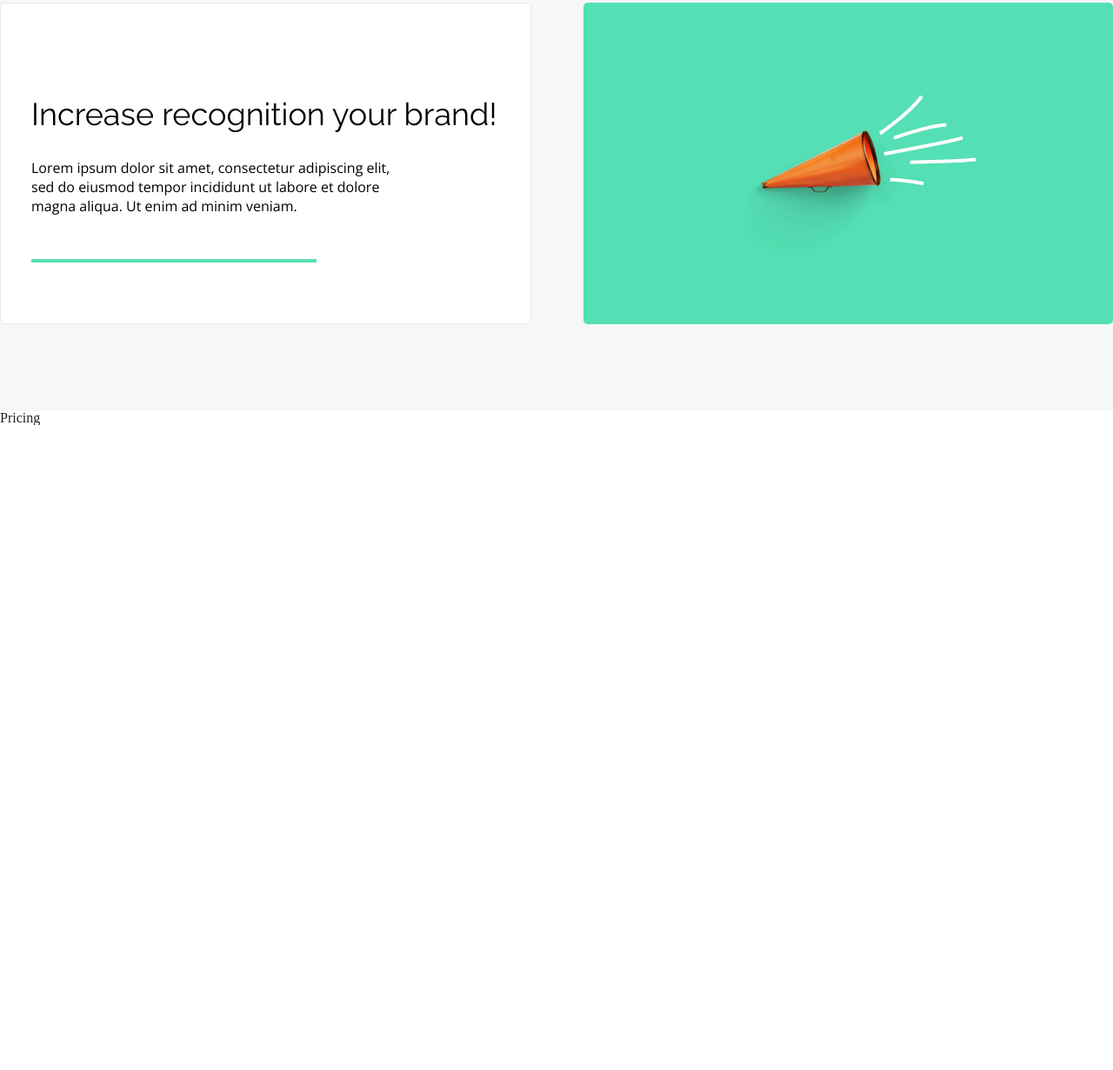
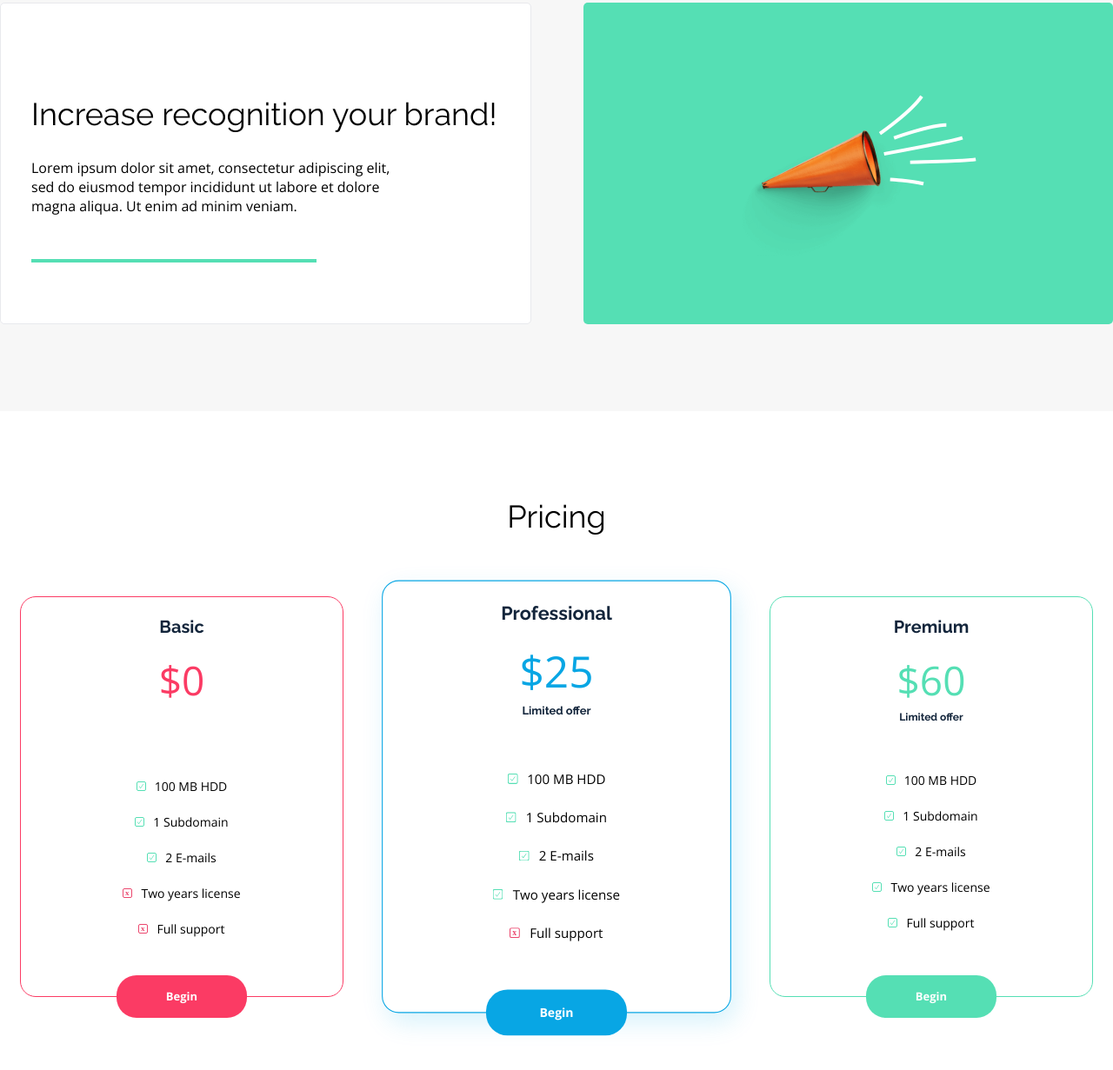
Before and after one commit to DomiGano/BestShop-Warsztat, a plain HTML site: page index.html in a window 1280 px wide. Shown: the part 2219-3450 px from the top of the page at 87% size. Before the commit the page ends 2708 px from the top, so only its background shows below. Drawn offline with nearby package versions, Linux system fonts and the light colour scheme.

Commit message:
Pricing - Finish + Added Hover Buttons

```diff
--- a/css/style.css
+++ b/css/style.css
@@ -41,11 +41,19 @@ color: #707070 ;
     background-color: var(--main-color);
     font-family: Open Sans;
     font-weight: 700;
+    cursor:pointer;
 }
 
 .container {
     max-width: 1352px;
     margin: 0 auto;
+}
+
+.basic_title {
+    font-family: Raleway;
+    font-size: 36px;
+    line-height: 42px;
+    color: #000000;
 }
 
 /* ELEMENTY HTML */
@@ -154,12 +162,10 @@ header {
     margin-bottom: 122px;
 }
 
+
 .statistics_title {
-    font-size: 36px;
-    line-height: 42px;
     margin: 100px 0;
-    letter-spacing: 0px;
-    color: #000000;
+
 }
 
 .stat_box {
@@ -392,3 +398,164 @@ header {
     max-width: 296px;
     margin-top: 50px;
 }
+
+/* PRICING */
+
+.pricing_main_box {
+    background-color: var(--color-white);
+
+}
+
+.pricing_main_box .container {
+    display: flex;
+    flex-direction: column;
+    justify-content: center;
+    align-items: center;
+}
+
+.pricing_main_title {
+    margin-top: 100px;
+    margin-bottom: 71px;
+}
+
+.pricing_boxes_container {
+    display: flex;
+    justify-content: space-between;
+    gap: 59px;
+    margin-bottom: 197px;
+}
+
+.pricing_box {
+    display: flex;
+    flex-direction: column;
+    align-items: center;
+    width: 372px;
+    height: 461px;
+    background-color: var(--color-white);
+    border: 1px solid;
+    border-radius: 18px;
+    font-family: Open Sans;
+    position: relative;
+}
+
+.pricing_box_title {
+    margin-top: 34px;
+    margin-bottom: 14px;
+    font-size: 20px;
+    font-weight: 700;
+    line-height: 1px;
+    font-family: Raleway;
+    color: #13253B;
+}
+
+.pricing_box_price {
+    display: inline-block;
+    padding: 9px;
+    margin-top: 14px;
+    font-size: 46px;
+    font-weight: 300;
+    margin-bottom: 70px;
+
+}
+
+.parametr_list {
+    display: flex;
+    flex-direction: column;
+    align-items: center;
+}
+
+.parametr_list li {
+    font-size: 14px;
+    line-height: 41px;
+    color: #000000;
+    position: relative;
+    display: inline-block;
+}
+
+.check_mark {
+    position: relative;
+}
+
+.check_mark::before {
+    content: url(../images/Checkmark-1.svg);
+    margin-right: 10px;
+}
+
+.cross_mark::before {
+    content: url(../images/Close.svg);
+    margin-right: 10px ;
+}
+
+.cross_mark::before,
+.check_mark::before {
+    margin-right: 10px;
+}
+
+.btn_pricing {
+    padding: 4px 57px;
+    border-radius: 23px;
+    position: absolute;
+    bottom: -25px;
+    font-size: 13px;
+    line-height: 41px;
+    transition: ease-out all 500ms;
+}
+
+.btn_pricing:hover {
+    scale: 1.05;
+    border-radius: 15px;
+}
+
+.pricing_box_price--special {
+    margin-bottom: 0;
+}
+
+.pricing_special_offert {
+    margin-top: 5px;
+    margin-bottom: calc(70px - 24px);
+    font-size: 12px;
+    font-weight: 700;
+    font-family: Raleway;
+    color: #13253B;
+}
+
+.pricing_box--basic {
+    border: 1px solid var(--color-red);
+}
+
+.pricing_box_price--basic {
+    color: var(--color-red);
+}
+
+.btn_pricing--basic {
+    background-color: var(--color-red);
+}
+
+.pricing_box--profesional {
+    border: 1px solid var(--main-color);
+}
+
+.pricing_box_price--profesional {
+    color: var(--main-color);
+}
+
+.btn_pricing--profesional {
+    background-color: var(--main-color);
+}
+
+.pricing_box--premium {
+    border: 1px solid var(--color-green);
+}
+
+.pricing_box_price--premium {
+    color: var(--color-green);
+}
+
+.btn_pricing--premium {
+    background-color: var(--color-green);
+}
+
+.pricing_box--zoom {
+    transform: scale(1.08);
+    box-shadow: 5px 10px 27px #07ACE629;
+}
--- a/index.html
+++ b/index.html
@@ -38,7 +38,7 @@
     <main>
         <section id="Why_us" class="statistics">
             <div class="container">
-                <h2 class="statistics_title">The most popular sales platform in country</h2>
+                <h2 class="basic_title statistics_title">The most popular sales platform in country</h2>
                 <div class="statistics_container">
                     <article class="stat_box">
                         <div class="stat_icon">
@@ -102,9 +102,49 @@
                 </div>
             </div>
         </section>
-        <section id="Pricing" class="pricing_main-box">
+        <section id="Pricing" class="pricing_main_box">
             <div class="container">
-                <h2 class="pricing_main_title">Pricing</h2>
+                <h2 class="basic_title pricing_main_title">Pricing</h2>
+                <div class="pricing_boxes_container">
+                    <div class="pricing_box pricing_box--basic">
+                        <h3 class="pricing_box_title">Basic</h3>
+                        <h4 class="pricing_box_price pricing_box_price--basic">$0</h4>
+                        <ul class="parametr_list">
+                            <li class="capacity check_mark">100 MB HDD</li>
+                            <li class="subdomain check_mark">1 Subdomain</li>
+                            <li class="e-mails check_mark">2 E-mails</li>
+                            <li class="license cross_mark">Two years license</li>
+                            <li class="support cross_mark">Full support</li>
+                        </ul>
+                        <a class="btn btn_pricing btn_pricing--basic" href="#" >Begin</a>
+                    </div>
+                    <div class="pricing_box pricing_box--profesional pricing_box--zoom">
+                        <h3 class="pricing_box_title">Professional</h3>
+                        <h4 class="pricing_box_price pricing_box_price--special pricing_box_price--profesional">$25</h4>
+                        <strong class="pricing_special_offert">Limited offer</strong>
+                        <ul class="parametr_list">
+                            <li class="capacity check_mark">100 MB HDD</li>
+                            <li class="subdomain check_mark">1 Subdomain</li>
+                            <li class="e-mails check_mark">2 E-mails</li>
+                            <li class="license check_mark">Two years license</li>
+                            <li class="support cross_mark">Full support</li>
+                        </ul>
+                        <a class="btn btn_pricing btn_pricing--profesional" href="#">Begin</a>
+                    </div>
+                    <div class="pricing_box pricing_box--premium">
+                        <h3 class="pricing_box_title">Premium</h3>
+                        <h4 class="pricing_box_price pricing_box_price--special pricing_box_price--premium ">$60</h4>
+                        <strong class="pricing_special_offert">Limited offer</strong>
+                        <ul class="parametr_list">
+                            <li class="capacity check_mark">100 MB HDD</li>
+                            <li class="subdomain check_mark">1 Subdomain</li>
+                            <li class="e-mails check_mark">2 E-mails</li>
+                            <li class="license check_mark">Two years license</li>
+                            <li class="support check_mark">Full support</li>
+                        </ul>
+                        <a class="btn btn_pricing btn_pricing--premium" href="#">Begin</a>
+                    </div>
+                </div>
             </div>
         </section>
     </main>
```
